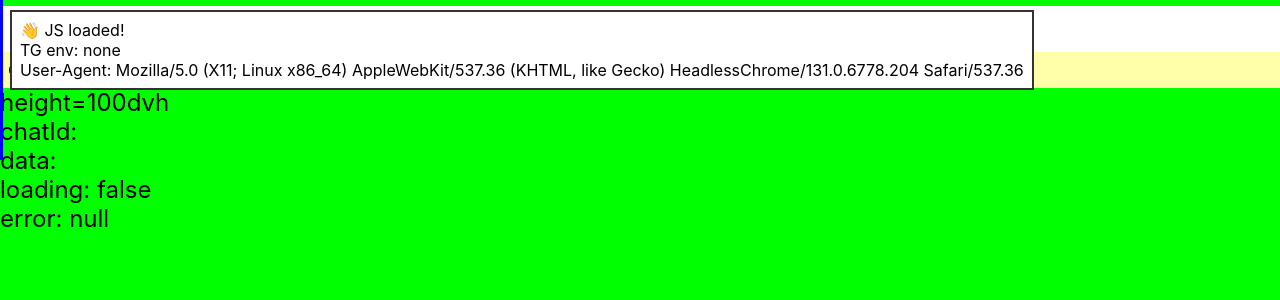
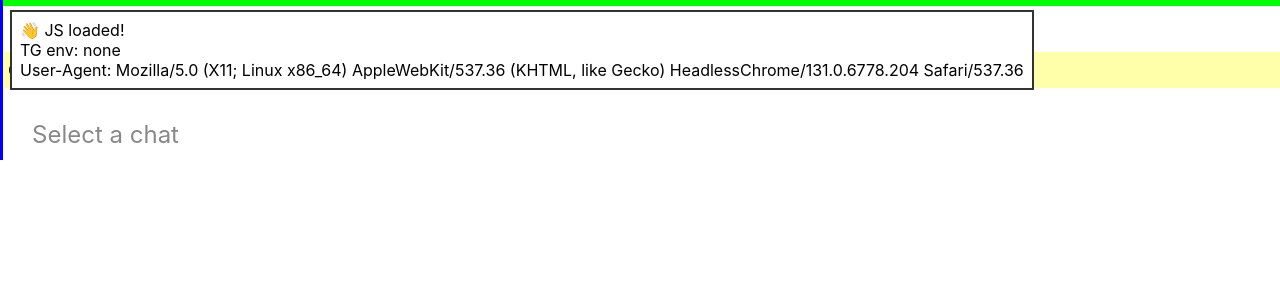
Before and after one commit to pmrsolution/Miniapptg, a React (Create React App) app: page / in a window 1280 px wide. Shown: the top 300 px of the page. Built offline with nearby package versions, Linux system fonts and the light colour scheme; no server answers.

Commit message:
fix: guard для selectedChatId — Messages рендерится только если выбран чат

```diff
--- a/src/components/Chat.jsx
+++ b/src/components/Chat.jsx
@@ -1,21 +1,17 @@
 import React from 'react';
 import Messages from './Messages';
+import { useChatContext } from '../context/ChatContext';
 
 export default function Chat() {
+  const { selectedChatId } = useChatContext();
   return (
-    <>
-      {/* lime-bar sentinel remains as before */}
-      <div style={{
-        position: 'fixed',
-        inset: 0,
-        height: '6px',
-        background: 'lime',
-        zIndex: 1000
-      }} />
-      <div style={{display:'flex',flexDirection:'column',flex:1}}>
-        <div style={{background:'#ffa',padding:8}}>CHAT BODY</div>
-        <Messages />
-      </div>
-    </>
+    <div style={{display:'flex',flexDirection:'column',flex:1,height:'100dvh'}}>
+      <div style={{background:'#ffa',padding:8}}>CHAT BODY</div>
+      {selectedChatId ? (
+        <Messages chatId={selectedChatId} />
+      ) : (
+        <div style={{padding:32, fontSize:24, color:'#888'}}>Select a chat</div>
+      )}
+    </div>
   );
 }
```
